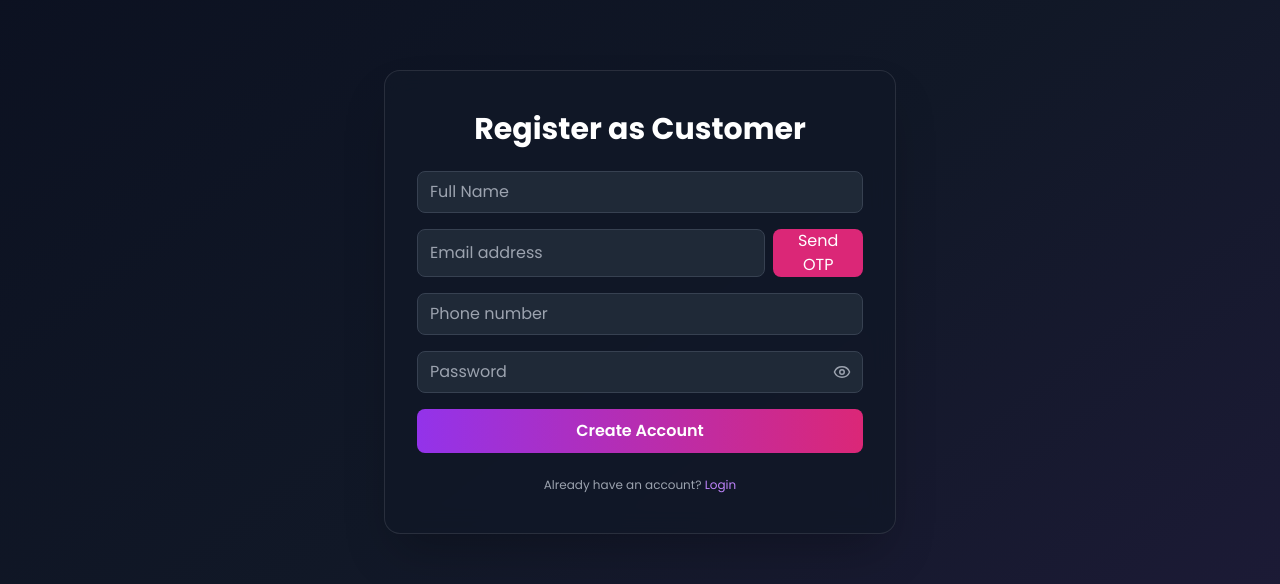
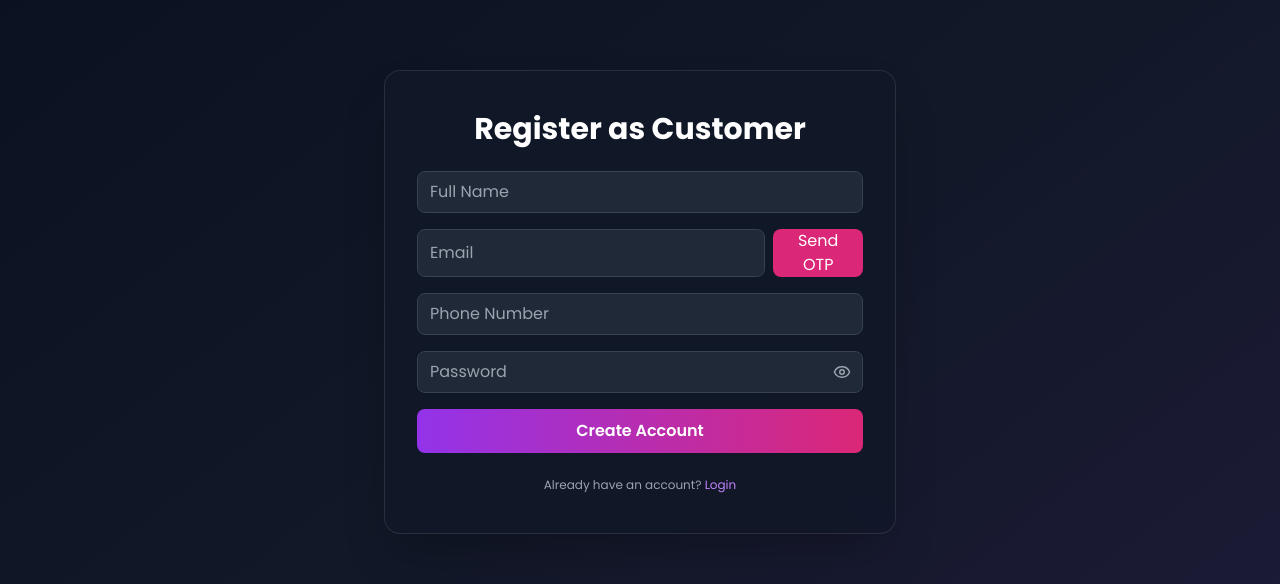
Before and after one commit to KrithikaPoojary/Bakery-Hub, a React (Create React App) app in the folder frontend/: page /register in a window 1280 px wide. Shown: the part 163-747 px from the top of the page. Built offline with nearby package versions, Linux system fonts and the light colour scheme.

Commit message:
fix: update register page and ignore env

```diff
--- a/frontend/src/pages/Register.js
+++ b/frontend/src/pages/Register.js
@@ -4,30 +4,25 @@ import { useNavigate, useLocation } from "react-router-dom";
 import { Eye, EyeOff } from "lucide-react";
 
 export default function Register() {
+  const navigate = useNavigate();
   const location = useLocation();
-  const navigate = useNavigate();
 
   const [role, setRole] = useState("customer");
 
-  // Common Fields
+  // form fields
   const [name, setName] = useState("");
   const [email, setEmail] = useState("");
   const [phone, setPhone] = useState("");
   const [password, setPassword] = useState("");
-
-  // Owner Fields
   const [bakeryName, setBakeryName] = useState("");
   const [address, setAddress] = useState("");
 
-  // Validation
-  const [errors, setErrors] = useState({});
+  // ui states
+  const [loading, setLoading] = useState(false);
+  const [showPassword, setShowPassword] = useState(false);
   const [generalError, setGeneralError] = useState("");
 
-  // UI states
-  const [loading, setLoading] = useState(false);
-  const [showPassword, setShowPassword] = useState(false);
-
-  // OTP States
+  // OTP states
   const [otp, setOtp] = useState("");
   const [otpSent, setOtpSent] = useState(false);
   const [otpVerified, setOtpVerified] = useState(false);
@@ -36,45 +31,42 @@ export default function Register() {
   const [otpMessage, setOtpMessage] = useState("");
   const [otpError, setOtpError] = useState("");
 
+  // get role from URL
   useEffect(() => {
     const params = new URLSearchParams(location.search);
     const r = params.get("role");
     if (r === "customer" || r === "owner") setRole(r);
   }, [location]);
 
-  // ================= SEND OTP =================
+  // ---------------- SEND OTP ----------------
   const handleSendOtp = async () => {
-    setOtpError("");
-    setOtpMessage("");
-    setOtp("");
-    setOtpVerified(false);
-
     if (!email.trim()) {
-      setErrors((p) => ({ ...p, email: "Email is required" }));
+      setOtpError("Email is required");
       return;
     }
 
     try {
       setOtpSending(true);
+      setOtpError("");
+      setOtpMessage("");
+
       const res = await axios.post(
         "http://localhost:5000/api/auth/send-register-otp",
         { email }
       );
+
       setOtpSent(true);
       setOtpMessage(res.data.message);
-    } catch (err) {
-      setOtpError(err.response?.data?.error || "Failed to send OTP");
+    } catch {
+      setOtpError("Failed to send OTP. Please try again.");
       setOtpSent(false);
     } finally {
       setOtpSending(false);
     }
   };
 
-  // ================= VERIFY OTP =================
+  // ---------------- VERIFY OTP ----------------
   const handleVerifyOtp = async () => {
-    setOtpError("");
-    setOtpMessage("");
-
     if (!otp.trim()) {
       setOtpError("Please enter OTP");
       return;
@@ -82,28 +74,32 @@ export default function Register() {
 
     try {
       setOtpVerifying(true);
+      setOtpError("");
+      setOtpMessage("");
+
       const res = await axios.post(
         "http://localhost:5000/api/auth/verify-register-otp",
         { email, otp }
       );
+
       if (res.data.verified) {
         setOtpVerified(true);
-        setOtpMessage("Email verified successfully!");
+        setOtpMessage("Email verified successfully");
       }
-    } catch (err) {
-      setOtpError(err.response?.data?.error || "Invalid OTP");
+    } catch {
+      setOtpError("Invalid or expired OTP");
     } finally {
       setOtpVerifying(false);
     }
   };
 
-  // ================= REGISTER =================
+  // ---------------- REGISTER ----------------
   const handleRegister = async (e) => {
     e.preventDefault();
     setGeneralError("");
 
     if (!otpVerified) {
-      setGeneralError("Please verify your email with OTP before registering.");
+      setGeneralError("Please verify your email using OTP.");
       return;
     }
 
@@ -121,26 +117,19 @@ export default function Register() {
           : "http://localhost:5000/api/auth/register-owner";
 
       await axios.post(endpoint, payload);
+
       navigate(`/login?role=${role}`);
-    } catch (err) {
-      setGeneralError(err.response?.data?.error || "Registration failed");
+    } catch {
+      setGeneralError("Registration failed. Please try again.");
     } finally {
       setLoading(false);
     }
   };
 
   return (
-    // ✅ SAME GLOBAL BACKGROUND AS LOGIN
     <div className="min-h-screen flex items-center justify-center bg-transparent px-4">
-      {/* ✅ DARK GLASS CARD */}
-      <div
-        className="w-full max-w-lg
-                   bg-gray-900/85 backdrop-blur-md
-                   border border-white/10
-                   rounded-2xl shadow-2xl
-                   px-8 py-10 text-white"
-      >
-        <h1 className="text-3xl font-extrabold text-center mb-6">
+      <div className="w-full max-w-lg bg-gray-900/85 backdrop-blur-md border border-white/10 rounded-2xl shadow-2xl px-8 py-10 text-white">
+        <h1 className="text-3xl font-bold text-center mb-6">
           Register as {role === "customer" ? "Customer" : "Bakery Owner"}
         </h1>
 
@@ -149,20 +138,20 @@ export default function Register() {
         )}
 
         <form onSubmit={handleRegister} className="space-y-4">
-          {/* NAME */}
+          {/* Name */}
           <input
-            className="w-full px-3 py-2 rounded-lg bg-gray-800 border border-gray-700 placeholder-gray-400"
+            className="w-full px-3 py-2 rounded-lg bg-gray-800 border border-gray-700"
             placeholder="Full Name"
             value={name}
             onChange={(e) => setName(e.target.value)}
           />
 
-          {/* EMAIL + OTP */}
+          {/* Email + OTP */}
           <div>
             <div className="flex gap-2">
               <input
-                className="w-full px-3 py-2 rounded-lg bg-gray-800 border border-gray-700 placeholder-gray-400"
-                placeholder="Email address"
+                className="w-full px-3 py-2 rounded-lg bg-gray-800 border border-gray-700"
+                placeholder="Email"
                 value={email}
                 onChange={(e) => {
                   setEmail(e.target.value);
@@ -191,6 +180,7 @@ export default function Register() {
                 <button
                   type="button"
                   onClick={handleVerifyOtp}
+                  disabled={otpVerifying}
                   className="px-4 rounded-lg bg-green-600 hover:bg-green-700"
                 >
                   Verify
@@ -206,19 +196,19 @@ export default function Register() {
             )}
           </div>
 
-          {/* PHONE */}
+          {/* Phone */}
           <input
-            className="w-full px-3 py-2 rounded-lg bg-gray-800 border border-gray-700 placeholder-gray-400"
-            placeholder="Phone number"
+            className="w-full px-3 py-2 rounded-lg bg-gray-800 border border-gray-700"
+            placeholder="Phone Number"
             value={phone}
             onChange={(e) => setPhone(e.target.value)}
           />
 
-          {/* PASSWORD */}
+          {/* Password */}
           <div className="relative">
             <input
               type={showPassword ? "text" : "password"}
-              className="w-full px-3 py-2 rounded-lg bg-gray-800 border border-gray-700 placeholder-gray-400"
+              className="w-full px-3 py-2 rounded-lg bg-gray-800 border border-gray-700"
               placeholder="Password"
               value={password}
               onChange={(e) => setPassword(e.target.value)}
@@ -231,17 +221,17 @@ export default function Register() {
             </span>
           </div>
 
-          {/* OWNER ONLY */}
+          {/* Owner only */}
           {role === "owner" && (
             <>
               <input
-                className="w-full px-3 py-2 rounded-lg bg-gray-800 border border-gray-700 placeholder-gray-400"
+                className="w-full px-3 py-2 rounded-lg bg-gray-800 border border-gray-700"
                 placeholder="Bakery Name"
                 value={bakeryName}
                 onChange={(e) => setBakeryName(e.target.value)}
               />
               <textarea
-                className="w-full px-3 py-2 rounded-lg bg-gray-800 border border-gray-700 placeholder-gray-400"
+                className="w-full px-3 py-2 rounded-lg bg-gray-800 border border-gray-700"
                 rows={3}
                 placeholder="Bakery Address"
                 value={address}
@@ -252,7 +242,7 @@ export default function Register() {
 
           <button
             disabled={loading}
-            className="w-full mt-2 bg-gradient-to-r from-purple-600 to-pink-600 py-2.5 rounded-lg font-semibold"
+            className="w-full bg-gradient-to-r from-purple-600 to-pink-600 py-2.5 rounded-lg font-semibold"
           >
             {loading ? "Creating account..." : "Create Account"}
           </button>
```
Also changed, not shown: 1 other file (tests, documents, lock files or other folders).
